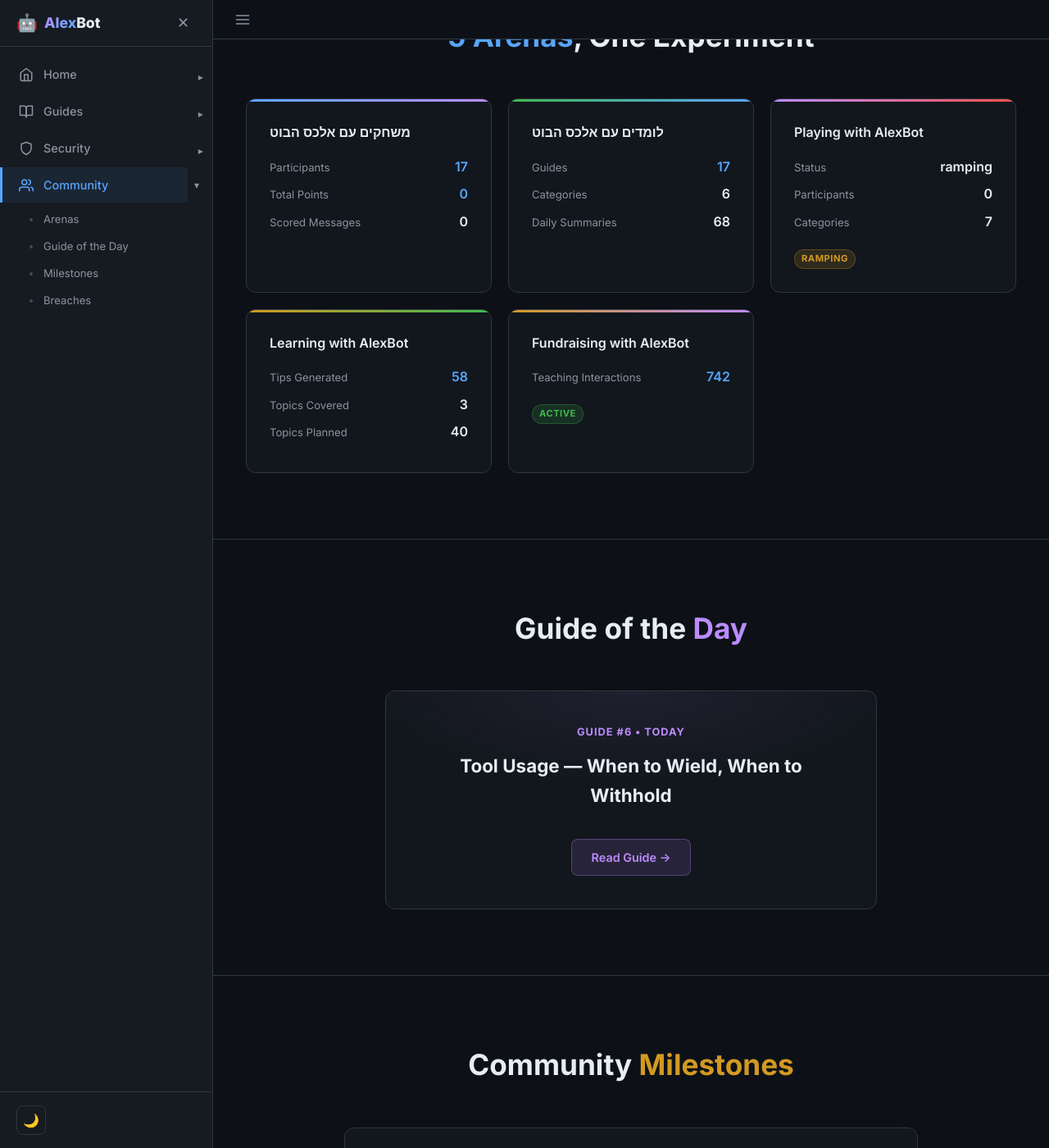
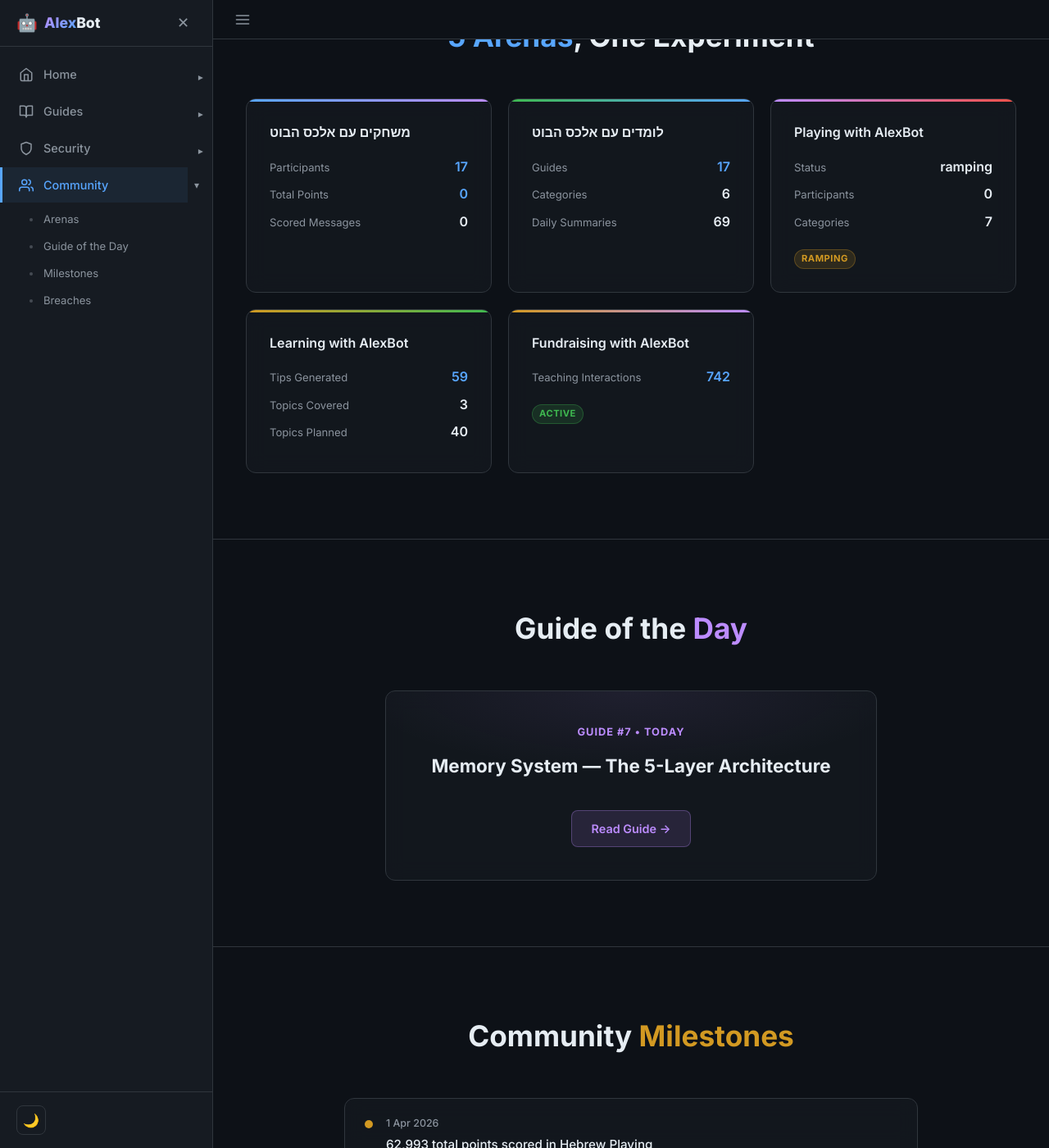
Before and after one commit to alexliv1234/alexbot-public, a Jekyll site: the page built from docs/community.html, in a window 1280 px wide and 1400 px high, scrolled down 450 px. Shown: the whole window at 82% size. Built offline with Jekyll 4.4.1, drawn with Linux system fonts in a browser that asks for light colours; some of the changed text lies outside the part shown.

Commit message:
📊 Auto-update community stats (2026-05-14_05-00)
Hebrew Playing: 17 players /  pts
Guides: 17 published | International: 0 playing

```diff
--- a/docs/assets/groups-data.json
+++ b/docs/assets/groups-data.json
@@ -1,6 +1,6 @@
 {
-  "lastUpdated": "2026-05-13",
-  "timestamp": "2026-05-13T17:29Z",
+  "lastUpdated": "2026-05-14",
+  "timestamp": "2026-05-14T02:00Z",
   "hebrewPlaying": {
     "name": "משחקים עם אלכס הבוט",
     "participants": 17,
@@ -12,7 +12,7 @@
     "name": "לומדים עם אלכס הבוט",
     "guides": 17,
     "categories": 6,
-    "dailySummaries": 68,
+    "dailySummaries": 69,
     "qaExchanges": 3
   },
   "intlPlaying": {
@@ -23,7 +23,7 @@
   },
   "intlLearning": {
     "name": "Learning with AlexBot",
-    "tipsGenerated": 58,
+    "tipsGenerated": 59,
     "topicsCovered": 3,
     "topicsPlanned": 40,
     "deliveryFailures": 1
@@ -53,9 +53,9 @@
     }
   ],
   "guideOfTheDay": {
-    "num": 6,
-    "title": "Tool Usage — When to Wield, When to Withhold",
-    "slug": "06-tool-usage"
+    "num": 7,
+    "title": "Memory System — The 5-Layer Architecture",
+    "slug": "07-memory-system"
   },
   "communityMilestones": [
     {
```
